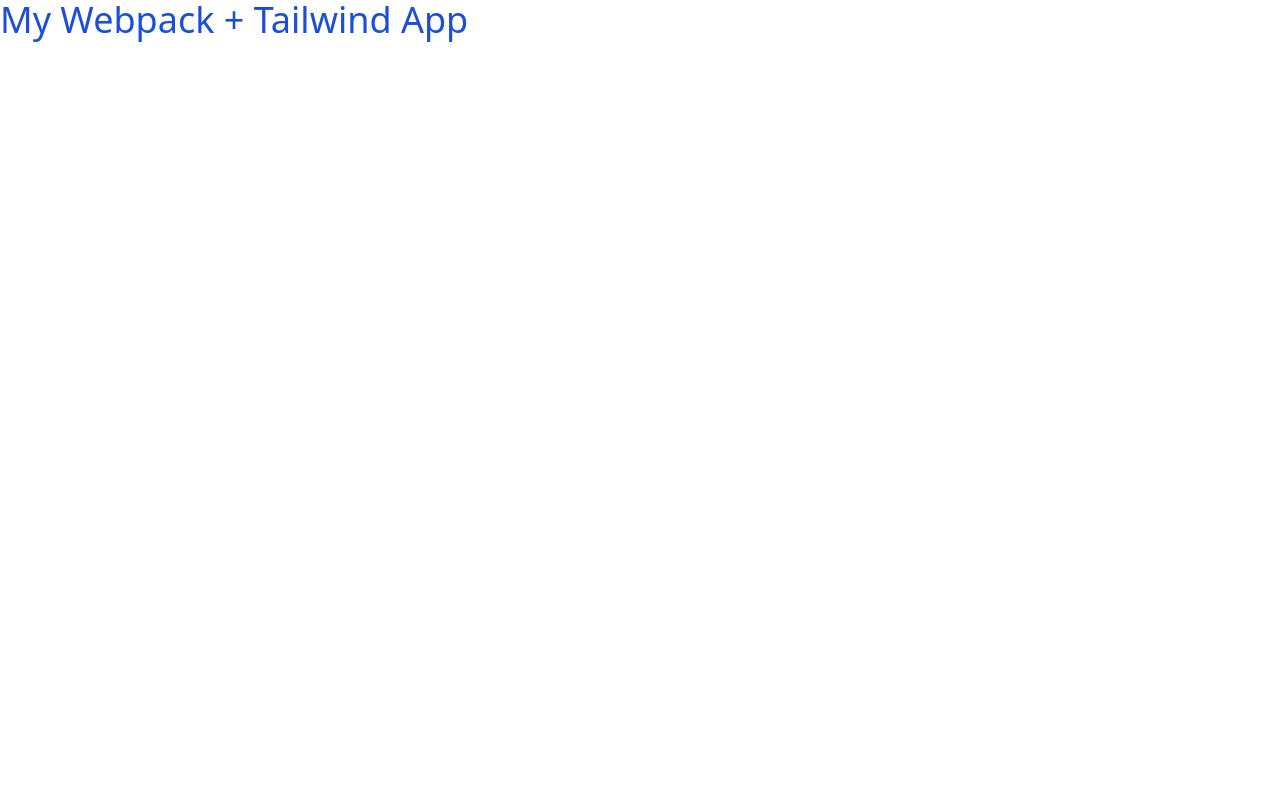
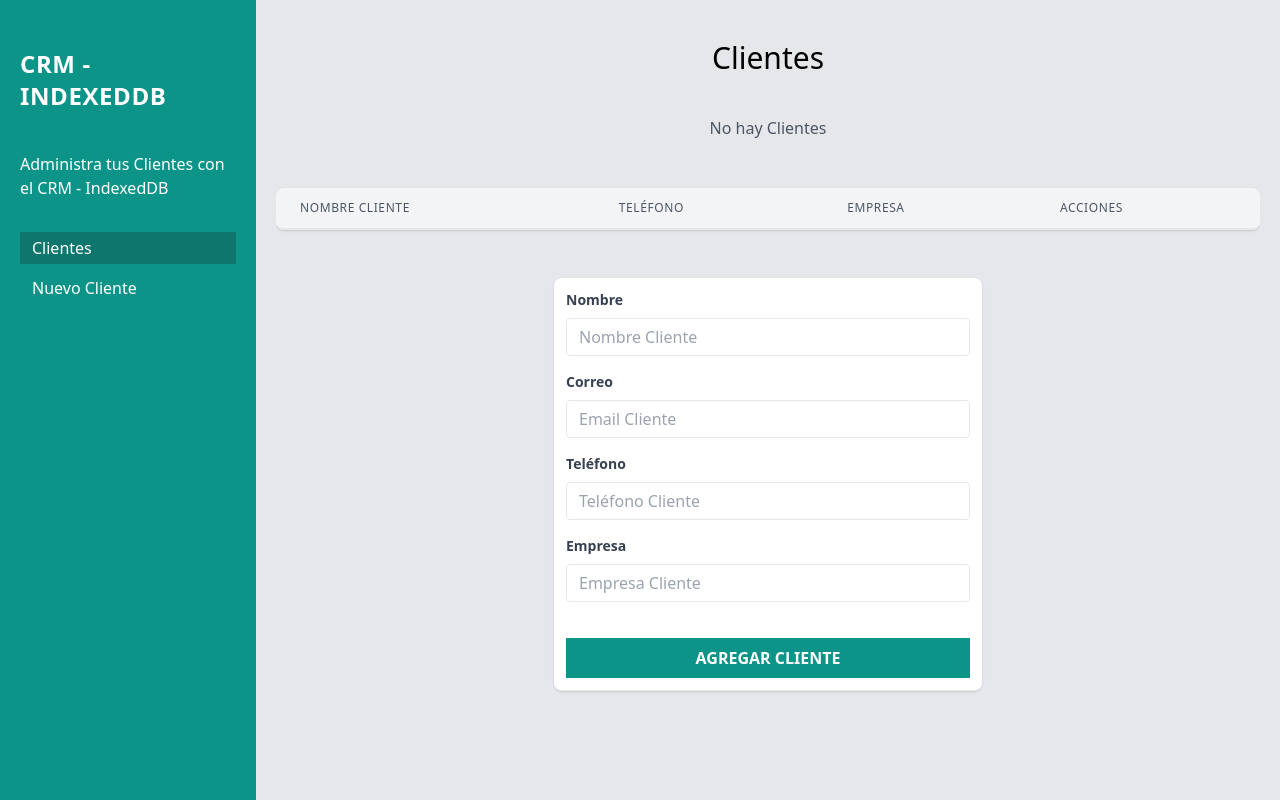
Before and after one commit to vvoo21/CRM-IndexedDB, a website built with webpack: page src/index.html in a window 1280 px wide. Built offline with nearby package versions, Linux system fonts and the light colour scheme.

Commit message:
Create html

```diff
--- a/src/index.html
+++ b/src/index.html
@@ -6,7 +6,114 @@
     <meta name="viewport" content="width=device-width, initial-scale=1.0">
     <title>Webpack boilerplate</title>
 </head>
-<body>
-  <h1 class="text-4xl text-blue-700">My Webpack + Tailwind App</h1>
+<body class="min-h-100 bg-gray-200">
+  <div class="md:flex min-h-screen md:align-top">
+      <aside class="md:w-2/5 lg:w-2/5 xl:w-1/5 bg-teal-600 px-5 py-10">
+          <h1 class="uppercase text-white tracking-wide text-2xl  font-bold mt-2">CRM - IndexedDB</h1>
+          <p class="mt-10 text-white">Administra tus Clientes con el CRM - IndexedDB</p>
+          <nav class="mt-8">
+              <a
+                  href="/"
+                  class="px-3 py-1 text-white block hover:bg-teal-700 hover:text-yellow-400 bg-teal-700"
+              >Clientes</a>
+              <a
+                  href="nuevo-cliente.html"
+                  class="px-3 py-1 text-white block hover:bg-teal-900 mt-2 hover:text-yellow-400"
+              >Nuevo Cliente</a>
+          </nav>
+      </aside> <!--sidebar-->
+      <main class="md:w-3/5  xl:w-4/5 px-5 py-10 bg-gray-200">
+
+
+
+
+          <h2 class="text-3xl font-light text-center">Clientes</h2>
+
+          <p class="text-center text-gray-600 mt-10">No hay Clientes</p>
+
+          <section class="flex flex-col mt-10">
+              <div class="py-2 overflow-x-auto">
+                <div class="align-middle inline-block min-w-full shadow overflow-hidden sm:rounded-lg border-b border-gray-200">
+                  <table class="min-w-full">
+                      <thead class="bg-gray-100 ">
+                          <tr>
+                              <th class="px-6 py-3 border-b border-gray-200  text-left text-xs leading-4 font-medium text-gray-600 uppercase tracking-wider">
+                                      Nombre Cliente
+                              </th>
+                              <th class="px-6 py-3 border-b border-gray-200  text-left text-xs leading-4 font-medium text-gray-600 uppercase tracking-wider">
+                                      Teléfono
+                              </th>
+                              <th class="px-6 py-3 border-b border-gray-200  text-left text-xs leading-4 font-medium text-gray-600 uppercase tracking-wider">
+                                      Empresa
+                              </th>
+                              <th class="px-6 py-3 border-b border-gray-200  text-left text-xs leading-4 font-medium text-gray-600 uppercase tracking-wider">
+                                      Acciones
+                              </th>
+                          </tr>
+                      </thead>
+                      <tbody id="listado-clientes" class="bg-white"></tbody>
+                  </table>
+                </div>
+              </div>
+            </section>
+            <section class="flex flex-col mt-10 items-center">
+              <div class="-my-2 py-2 overflow-x-auto sm:-mx-6 sm:px-6 lg:-mx-8 lg:px-8 w-10/12 md:w-8/12 lg:w-6/12">
+                  <div class=" shadow overflow-hidden sm:rounded-lg border-b border-gray-200 ">
+                      <form id="formulario" class="bg-white p-3">
+                          <div class="mb-4">
+                              <label class="block text-gray-700 text-sm font-bold mb-2" for="nombre">Nombre</label>
+                              <input
+                                  class="appearance-none border rounded w-full py-2 px-3 text-gray-700 leading-tight focus:outline-none focus:shadow-outline"
+                                  id="nombre"
+                                  name="nombre"
+                                  type="text"
+                                  placeholder="Nombre Cliente"
+                              />
+                          </div>
+                          <div class="mb-4">
+                              <label class="block text-gray-700 text-sm font-bold mb-2" for="email">Correo</label>
+                              <input
+                                  class="appearance-none border rounded w-full py-2 px-3 text-gray-700 leading-tight focus:outline-none focus:shadow-outline"
+                                  id="email"
+                                  name="email"
+                                  type="email"
+                                  placeholder="Email Cliente"
+                              />
+                          </div>
+
+                          <div class="mb-4">
+                              <label class="block text-gray-700 text-sm font-bold mb-2" for="telefono">Teléfono</label>
+                              <input
+                                  class="appearance-none border rounded w-full py-2 px-3 text-gray-700 leading-tight focus:outline-none focus:shadow-outline"
+                                  id="telefono"
+                                  name="telefono"
+                                  type="tel"
+                                  placeholder="Teléfono Cliente"
+                              />
+                          </div>
+
+                          <div class="mb-4">
+                              <label class="block text-gray-700 text-sm font-bold mb-2" for="empresa">Empresa</label>
+                              <input
+                                  class="appearance-none border rounded w-full py-2 px-3 text-gray-700 leading-tight focus:outline-none focus:shadow-outline"
+                                  id="empresa"
+                                  name="empresa"
+                                  type="text"
+                                  placeholder="Empresa Cliente"
+                              />
+                          </div>
+
+
+                          <input
+                              type="submit"
+                              class="bg-teal-600 hover:bg-teal-900 w-full mt-5 p-2 text-white uppercase font-bold"
+                              value="Agregar Cliente"
+                          />
+                      </form>
+                  </div>
+              </div>
+          </section>
+      </main>
+  </div>
 </body>
 </html>
```
